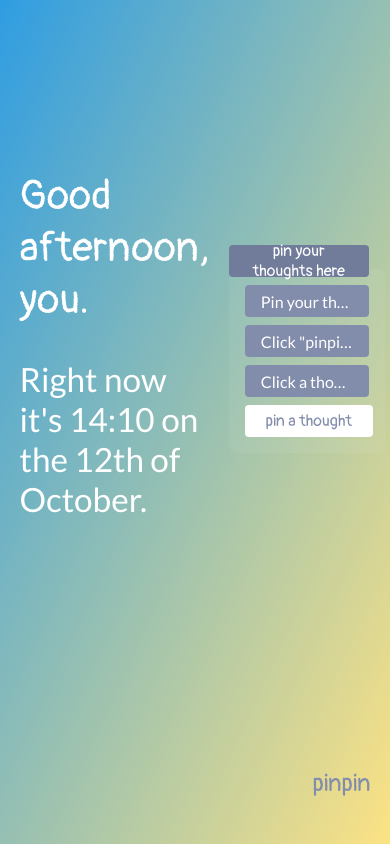
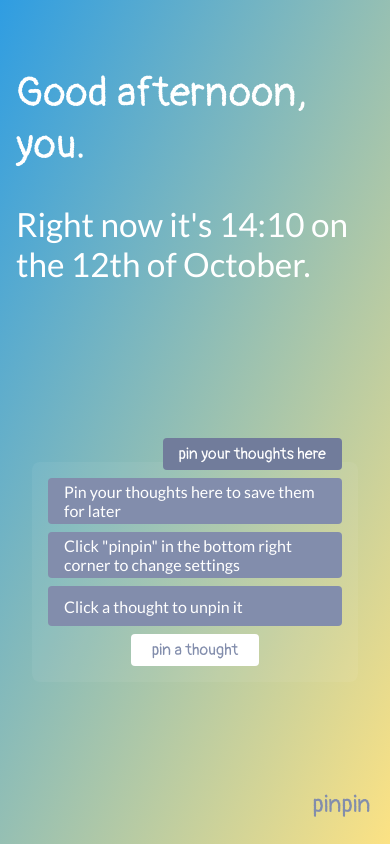
Before and after one commit to dentednerd/pinpin, a React (Create React App) app: page / in a window 390 px wide. Built offline with nearby package versions, Linux system fonts and the light colour scheme; no server answers.

Commit message:
made responsive for mobile

```diff
--- a/src/Grid/index.js
+++ b/src/Grid/index.js
@@ -5,28 +5,33 @@ import Thoughts from '../Thoughts';
 import Settings from '../Settings';
 
 const StyledGrid = styled.section`
-  display: flex;
-  flex-flow: row nowrap;
-  justify-content: space-between;
-  align-items: center;
-  width: 90vw;
-  max-width: 90vw;
+  display: grid;
+  grid-template-rows: repeat(2, 45vh);
+  grid-template-columns: 100vw;
+  width: 100vw;
+
+  @media(min-width: 768px) {
+    grid-template-rows: 90vh;
+    grid-template-columns: repeat(2, 50%);
+  }
 `;
 
 const Left = styled.section`
-  height: 80vh;
-  width: 50vw;
   display: flex;
-  flex-flow: column nowrap;
+  flex-flow: row nowrap;
   justify-content: center;
-  align-items: flex-start;
-  padding-right: 5vw;
+  align-items: center;
+  padding: 1rem;
+  width: calc(100% - 2rem);
 `;
 
 const Right = styled.section`
-  width: 40vw;
-  min-width: 40vw;
-  justify-content: flex-start;
+  display: flex;
+  flex-flow: row nowrap;
+  justify-content: center;
+  align-items: center;
+  padding: 1rem;
+  width: calc(100% - 2rem);
 `;
 
 const Grid = ({ showSettings, toggleShowSettings }) => {
--- a/src/Thoughts/Card.js
+++ b/src/Thoughts/Card.js
@@ -4,28 +4,23 @@ import PropTypes from 'prop-types';
 
 const StyledCard = styled.div`
   background: #828dac;
-  height: 2rem;
-  width: calc(40vw - 4rem);
+  min-height: 2rem;
+  width: calc(100% - 2rem);
   border: none;
   border-radius: 0.25rem;
   color: white;
   margin: 0 0 0.5rem;
-  padding: 0 1rem;
+  padding: 0.25rem 1rem;
   display: flex;
   flex-flow: row nowrap;
   justify-content: space-between;
   align-items:center;
   font-size: 1rem;
   cursor: pointer;
+  text-align: left;
 
   &:hover {
     background-color:#939ebd;
-  }
-
-  span {
-    white-space: nowrap;
-    overflow: hidden;
-    text-overflow: ellipsis;
   }
 `;
 
--- a/src/Thoughts/List.js
+++ b/src/Thoughts/List.js
@@ -7,9 +7,7 @@ const StyledList = styled.div`
   background: rgba(255,255,255,0.05);
   padding: 1rem;
   border-radius: 0.5rem;
-  max-height: 75vh;
-  width: calc(40vw - 2rem);
-  min-width: calc(40vw - 2rem);
+  max-width: calc(100% - 2rem);
   display: flex;
   flex-flow: column nowrap;
   justify-content: center;
--- a/src/Thoughts/index.js
+++ b/src/Thoughts/index.js
@@ -60,8 +60,7 @@ const Thoughts = () => {
     justify-content: space-around;
     align-items: flex-start;
     margin: 0;
-    width: 40vw;
-    min-width: 40vw;
+    width: calc(100% - 2rem);
     animation: fadein 1s;
 
     @keyframes fadein {
```
